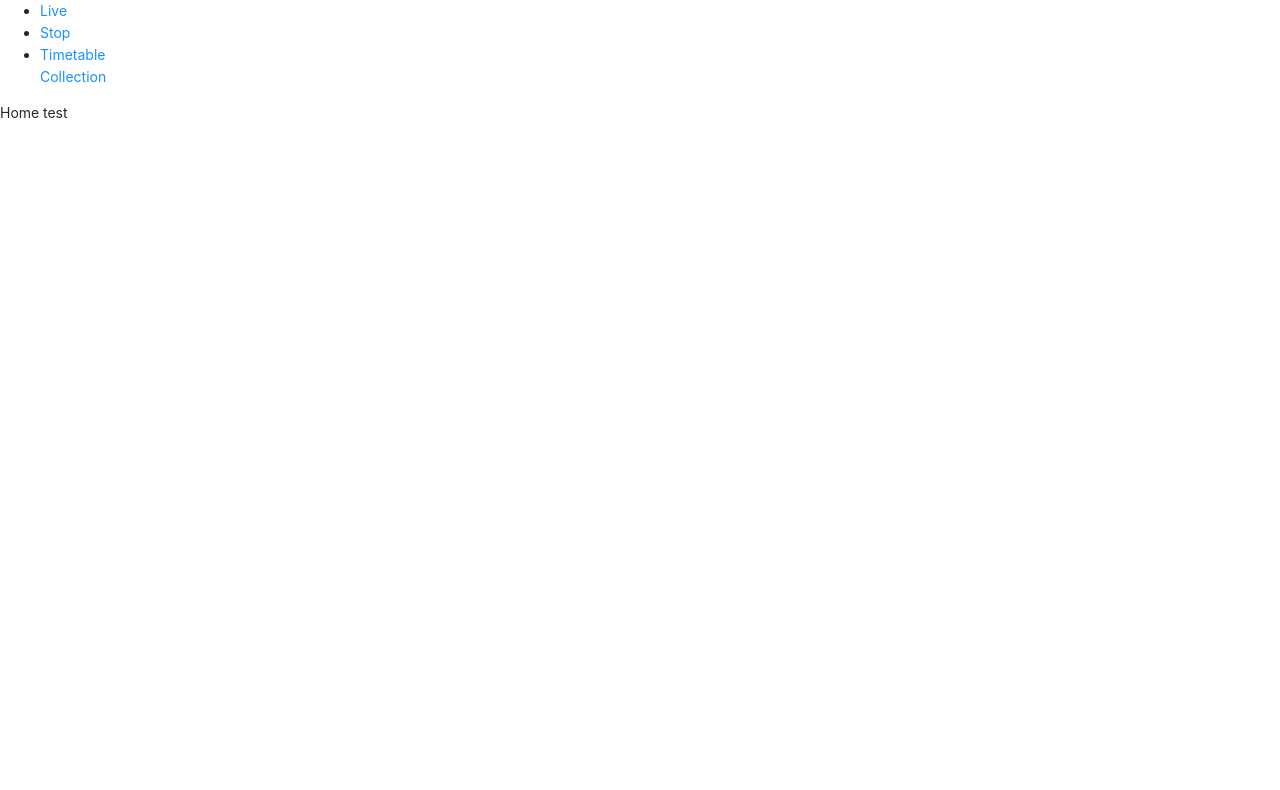
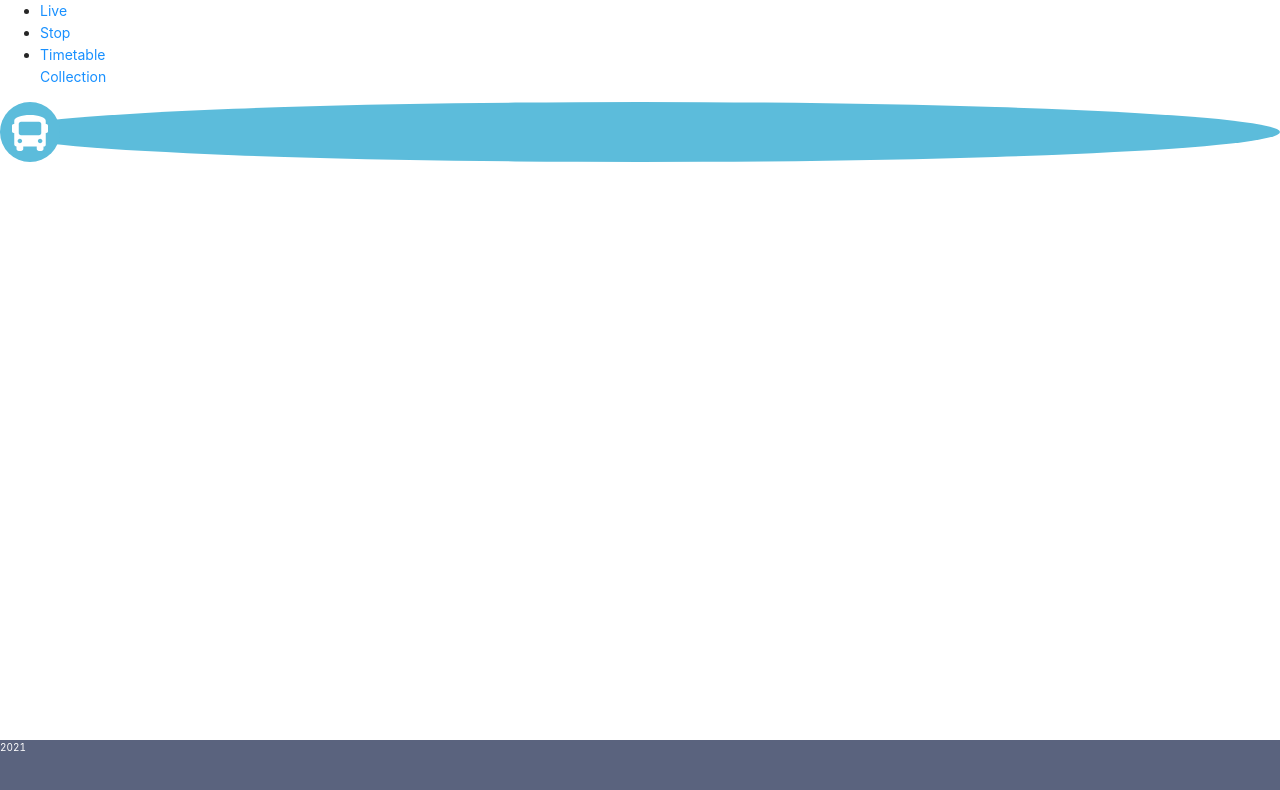
Before and after one commit to secrire/Taiwan_Bus, a React app: page / in a window 1280 px wide. Shown: the top 790 px of the page. Built offline with nearby package versions, Linux system fonts and the light colour scheme.

Commit message:
add Icon

```diff
--- /dev/null
+++ b/src/components/Icon/Icon.js
@@ -0,0 +1,27 @@
+import React from "react";
+import PropTypes from "prop-types";
+
+import * as Style from "./style";
+
+const Icon = (props) => {
+  const { src, alt, iconContainerSize, iconSize } = props;
+  return (
+    <Style.Container>
+      <Style.IconContainer size={iconContainerSize}>
+        <Style.IconImg src={src} alt={alt} size={iconSize} />
+      </Style.IconContainer>
+    </Style.Container>
+  );
+};
+
+export default Icon;
+
+Icon.propTypes = {
+  history: PropTypes.shape({
+    push: PropTypes.func,
+    location: PropTypes.shape({
+      pathname: PropTypes.string,
+      state: PropTypes.object,
+    }),
+  }).isRequired,
+};
--- /dev/null
+++ b/src/components/Icon/package.json
@@ -0,0 +1,3 @@
+{
+  "main": "Icon.js"
+}
--- /dev/null
+++ b/src/components/Icon/style.js
@@ -0,0 +1,24 @@
+import styled from 'styled-components';
+
+export const Container = styled.div`
+  height: ${ p => p.size };
+  width:${  p => p.size };
+  background: #5CBCDB;
+  text-align: center;
+  line-height: ${ p => p.size };
+  border-radius: 50%;
+`;
+
+export const IconContainer = styled.div`
+  height: ${ p => p.size };
+  width:${  p => p.size };
+  background: #5CBCDB;
+  text-align: center;
+  line-height: ${ p => p.size };
+  border-radius: 50%;
+`;
+
+export const IconImg = styled.img`
+  height: ${ p => p.size };
+  width: ${ p => p.size };
+`;
--- a/src/containers/Home/Home.js
+++ b/src/containers/Home/Home.js
@@ -1,12 +1,14 @@
 import React, { Suspense, lazy, useState } from "react";
 import { Link } from "react-router-dom";
 import PropTypes from "prop-types";
+import Icon from 'components/Icon';
+import bus from 'images/bus-solid.svg';
 
 import * as Style from "./style";
 
 const Home = (props) => {
   return (
-    <>
+    <Style.Container>
       <nav>
         <ul>
           <li>
@@ -21,8 +23,13 @@ const Home = (props) => {
           <Link to="/app/collection">Collection</Link>
         </ul>
       </nav>
-      <div>Home test</div>
-    </>
+{/* <Style.IconBox> */}
+<Icon src={bus} alt="bus" iconContainerSize='60px' iconSize='36px' />
+{/* </Style.IconBox> */}
+      <Style.Footer>
+        <div>2021</div>
+      </Style.Footer>
+    </Style.Container>
   );
 };
 
--- a/src/containers/Home/style.js
+++ b/src/containers/Home/style.js
@@ -1,8 +1,34 @@
 import styled from 'styled-components';
 
-export const Row = styled.div`
+export const Container = styled.div`
   width: 100%;
-  font-weight: 700;
-  font-size: 15px;
-  line-height: 20px;
+  height: 100vh;
+  background-color: #FFF;
+  position: relative;
 `;
+
+export const IconBox = styled.div`
+  width: 80%;
+  height: 60px;
+  background-color: #5A637E;
+  position: fixed;
+  bottom: 0;
+
+  > div{
+    font-size: 10px;
+    color: #fff;
+  }
+`;
+
+export const Footer = styled.div`
+  width: 100%;
+  height: 60px;
+  background-color: #5A637E;
+  position: fixed;
+  bottom: 0;
+
+  > div{
+    font-size: 10px;
+    color: #fff;
+  }
+`;
```
Also changed, not shown: src/images/bus-solid.svg (added).
